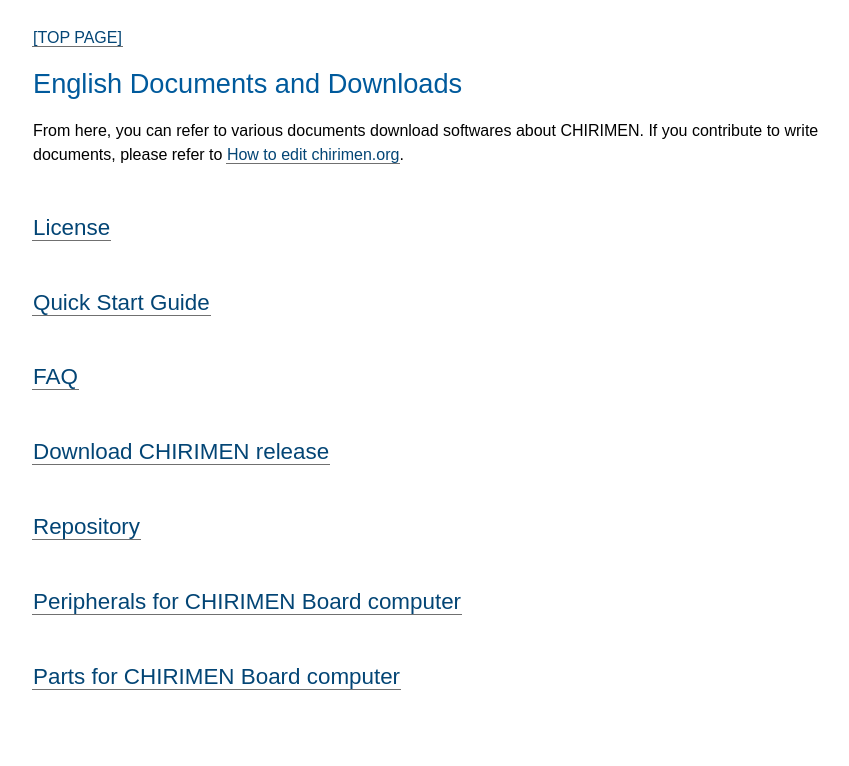
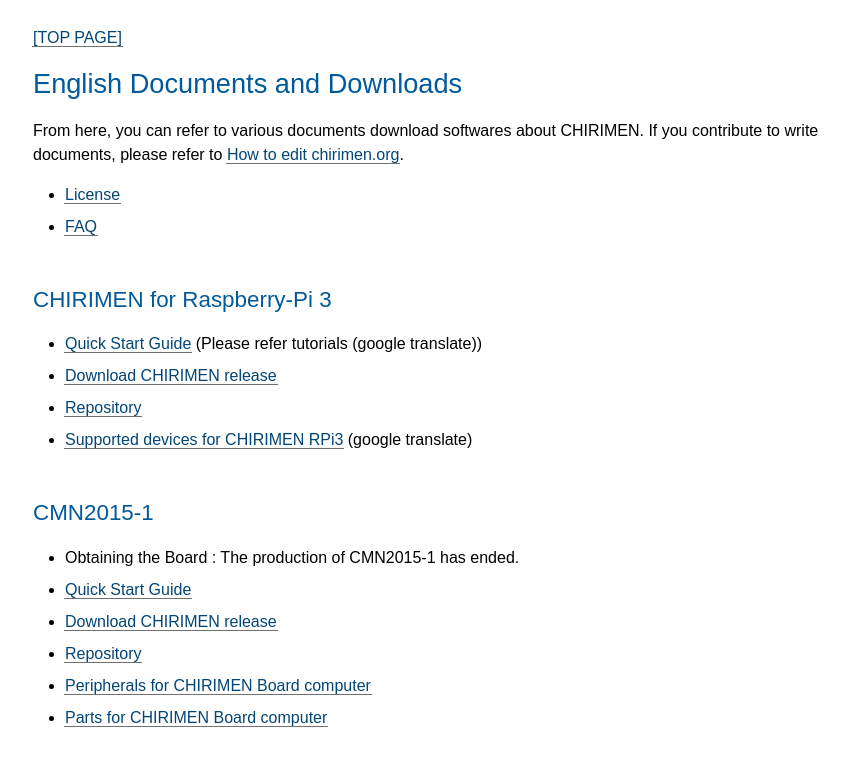
Before and after one commit to chirimen-oh/chirimen-oh.github.io, a Jekyll site: the page built from docs/en/index.md, in a window 1280 px wide. Shown: the top 766 px of the page, without its empty margins (431-1280 px from the left). Built offline with Jekyll 4.4.1, drawn with Linux system fonts in a browser that asks for light colours.

Commit message:
Update index.md

```diff
--- a/docs/en/index.md
+++ b/docs/en/index.md
@@ -7,16 +7,19 @@ title: Index Page
 
 From here, you can refer to various documents download softwares about CHIRIMEN. If you contribute to write documents, please refer to [How to edit chirimen.org](https://github.com/chirimen-oh/chirimen-oh.github.io).
 
-## [License](../../license/)
+* [License](../../license/)
+* [FAQ](FAQ.html)
 
-## [Quick Start Guide](quickStart.html)
+## CHIRIMEN for Raspberry-Pi 3
+* [Quick Start Guide](https://translate.google.co.jp/translate?sl=ja&tl=en&js=y&prev=_t&hl=ja&ie=UTF-8&u=https%3A%2F%2Ftutorial.chirimen.org%2F&edit-text=&act=url) (Please refer tutorials (google translate))
+* [Download CHIRIMEN release](https://github.com/chirimen-oh/chirimen-raspi3/releases)
+* [Repository](https://github.com/chirimen-oh/chirimen-raspi3)
+* [Supported devices for CHIRIMEN RPi3](https://translate.google.co.jp/translate?sl=ja&tl=en&js=y&prev=_t&hl=ja&ie=UTF-8&u=http%3A%2F%2Fchirimen.org%2Fchirimen-raspi3%2Fgc%2Ftop%2Fexamples%2F&edit-text=&act=url) (google translate)
 
-## [FAQ](FAQ.html)
-
-## [Download CHIRIMEN release](http://github.com/chirimen-oh/release/releases/)
-
-## [Repository](http://github.com/chirimen-oh)
-
-## [Peripherals for CHIRIMEN Board computer](https://github.com/chirimen-oh/chirimen-oh.github.io/wiki/peripherals(en))
-
-## [Parts for CHIRIMEN Board computer](https://github.com/chirimen-oh/chirimen-oh.github.io/wiki/parts(en))
+## CMN2015-1
+* Obtaining the Board : The production of CMN2015-1 has ended.
+* [Quick Start Guide](quickStart.html)
+* [Download CHIRIMEN release](http://github.com/chirimen-oh/release/releases/)
+* [Repository](http://github.com/chirimen-oh)
+* [Peripherals for CHIRIMEN Board computer](https://github.com/chirimen-oh/chirimen-oh.github.io/wiki/peripherals(en))
+* [Parts for CHIRIMEN Board computer](https://github.com/chirimen-oh/chirimen-oh.github.io/wiki/parts(en))
```
